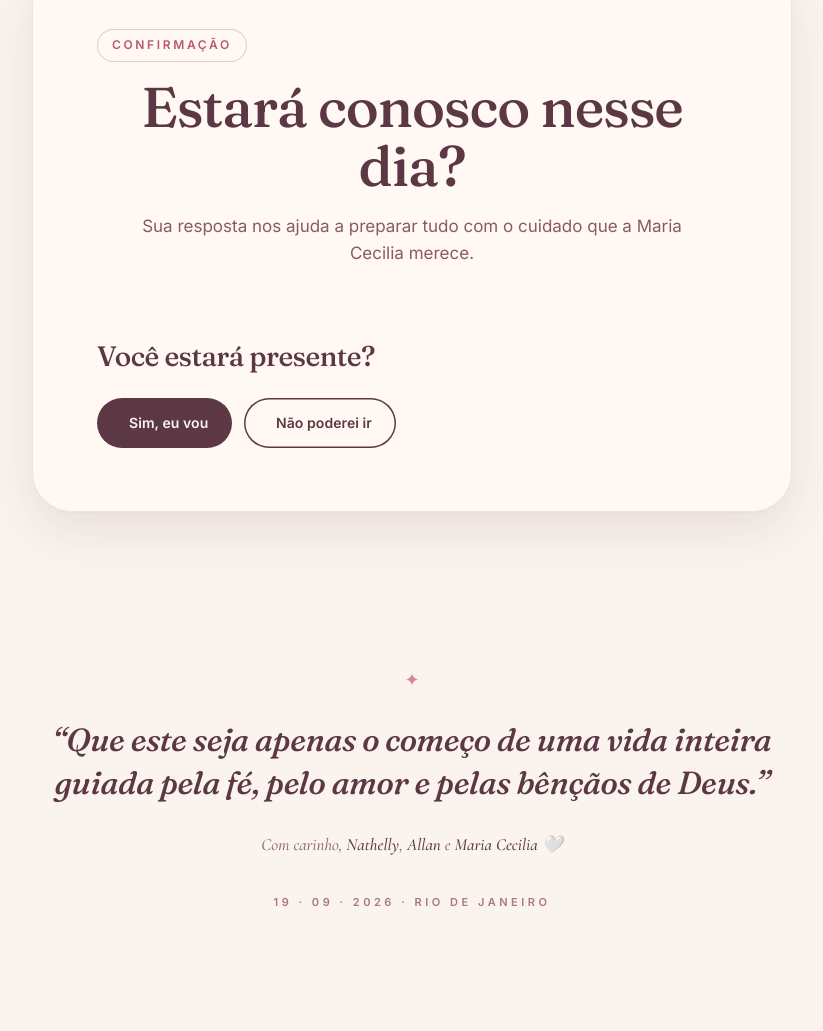
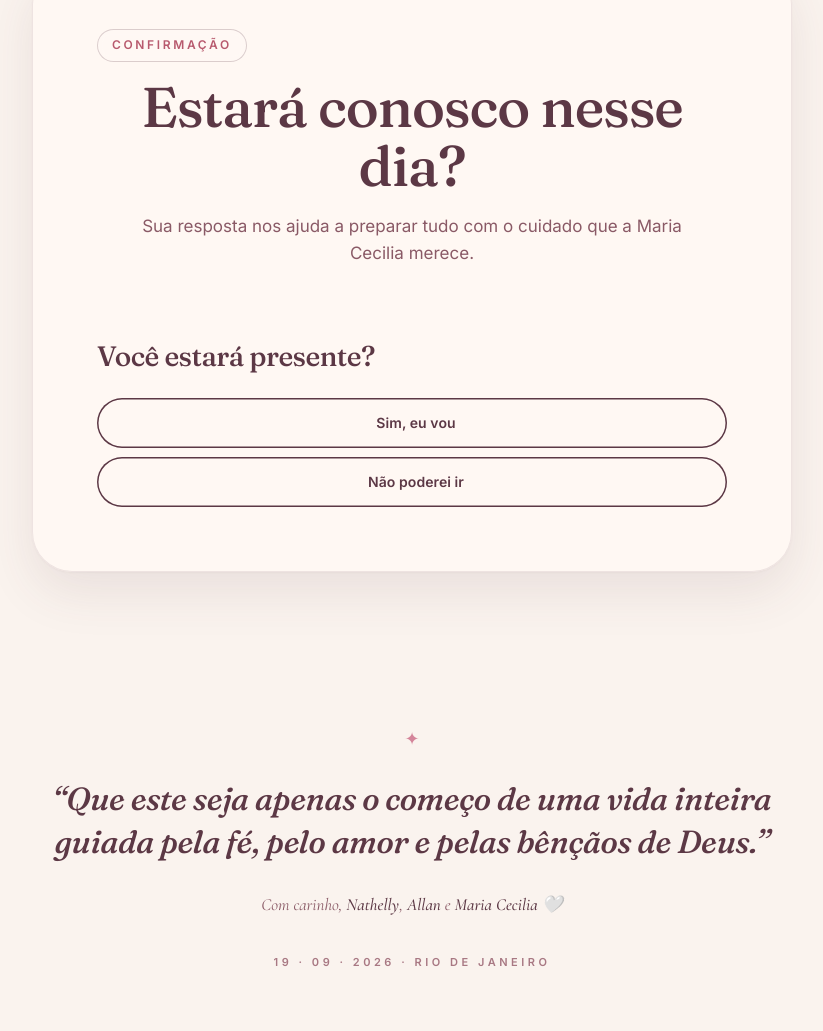
Before and after one commit to allanaramont/batizado-maria-cecilia, a website built with Vite: page index.html in a window 1280 px wide. Shown: the part 3943-4974 px from the top of the page, without its empty margins (228-1051 px from the left). Before the commit the page ends 4914 px from the top, so only its background shows below. Built offline with nearby package versions, Linux system fonts and the light colour scheme.

Commit message:
style: botoes 'Sim/Nao' do RSVP empilhados e ambos outlined
- 'Sim, eu vou' deixa de ser btn-primary (filled) e vira
  btn-ghost (outlined), igual ao 'Nao poderei ir'
- .choice-row muda de flex-wrap para flex-direction: column
  com width:100% nos botoes, ficando um abaixo do outro
  em full width

```diff
--- a/index.html
+++ b/index.html
@@ -453,7 +453,7 @@
             <div class="wizard-panel" data-panel="1">
               <p class="wizard-question">Você estará presente?</p>
               <div class="choice-row">
-                <button class="btn-magnetic btn-primary" type="button" data-choice="sim" data-cursor="hover">
+                <button class="btn-magnetic btn-ghost" type="button" data-choice="sim" data-cursor="hover">
                   <span class="btn-bg" aria-hidden="true"></span>
             <span class="btn-shine" aria-hidden="true"></span>
                   <span class="btn-text">Sim, eu vou</span>
--- a/src/styles.css
+++ b/src/styles.css
@@ -1227,8 +1227,13 @@ a {
 
 .choice-row {
   display: flex;
-  flex-wrap: wrap;
-  gap: 12px;
+  flex-direction: column;
+  gap: 10px;
+}
+
+.choice-row .btn-magnetic {
+  width: 100%;
+  justify-content: center;
 }
 
 .moment-stack {
```
